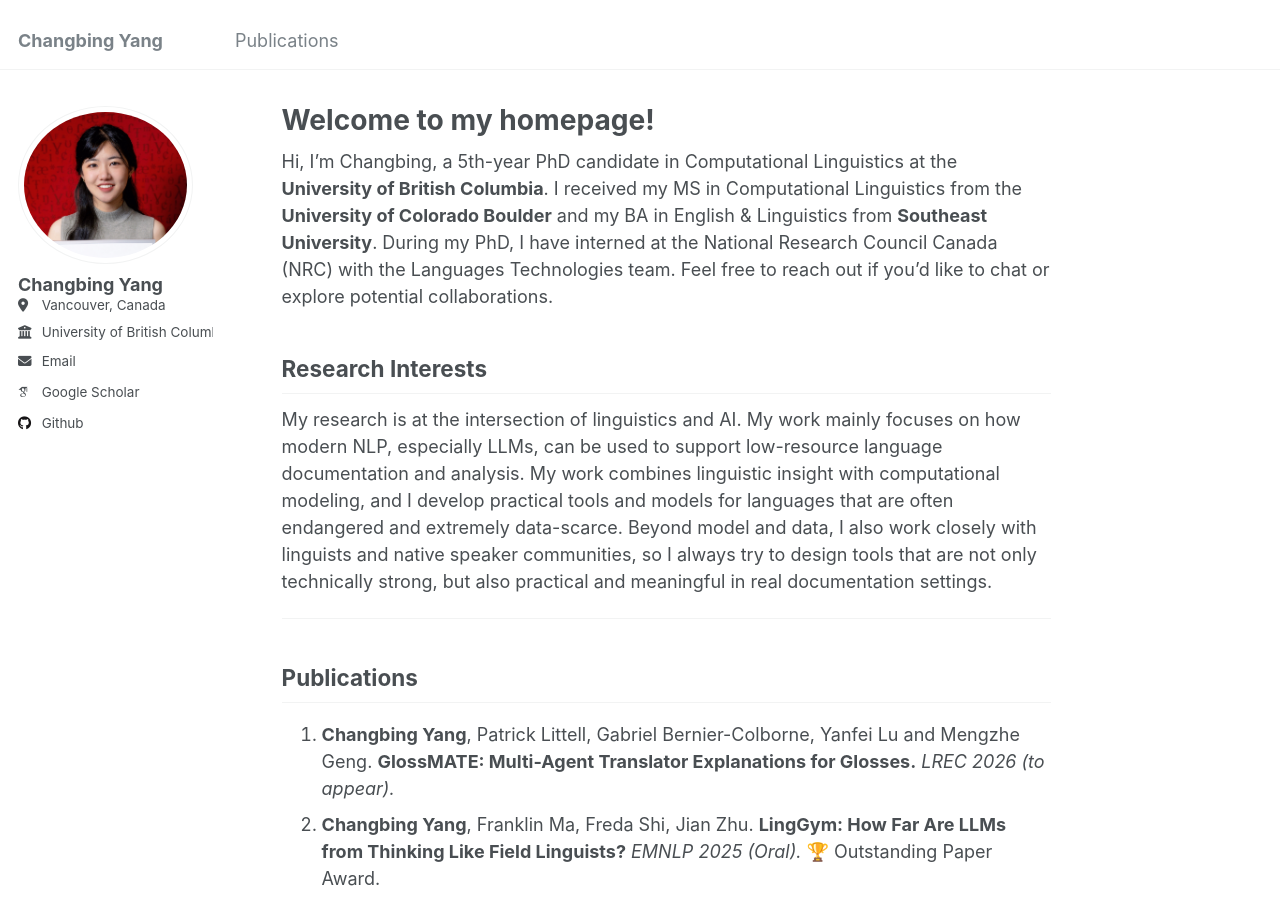
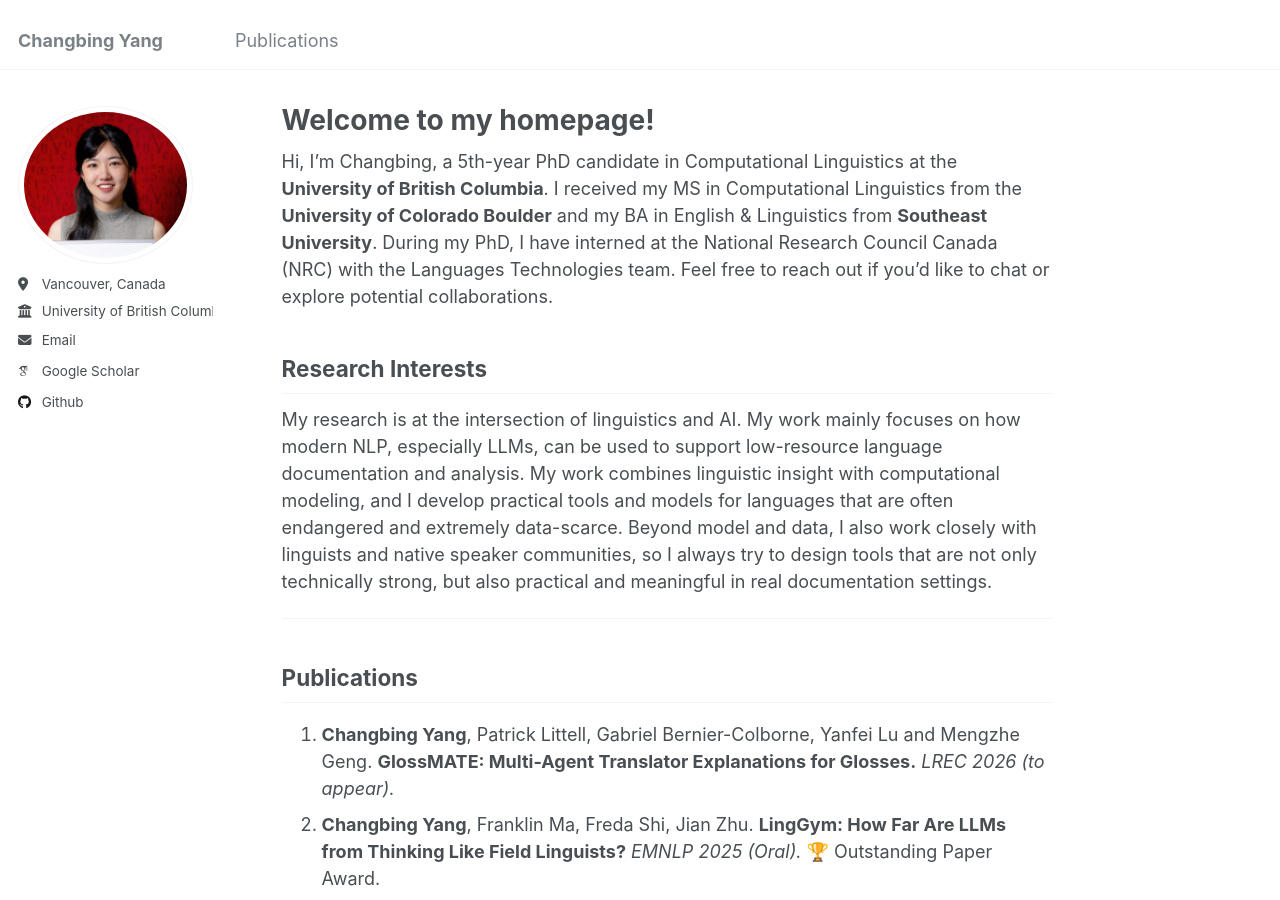
Before and after one commit to changbingY/changbingY.github.io, a Jekyll site: the page built from _pages/about.md, in a window 1280 px wide and 900 px high. Built offline with Jekyll 4.4.1, drawn with Linux system fonts in a browser that asks for light colours; some web fonts are replaced.

Commit message:
Update _config.yml

```diff
--- a/_config.yml
+++ b/_config.yml
@@ -20,7 +20,7 @@ remote_theme: academicpages/academicpages.github.io
 author:
   # Biographic information
   avatar           : "profile.jpg"
-  name             : "Changbing Yang"
+  name             : ""
   pronouns         : # example: "she/her"
   bio              : #"Computational Linguistics"
   location         : "Vancouver, Canada"
@@ -38,7 +38,7 @@ author:
   bitbucket        : # Username - Update with your username on the site
   codepen          : # Username
   dribbble         : # Username
-  github           : "https://github.com/changbingY"
+  github           : "changbingY"
   kaggle           : # Username
   stackoverflow    : # User number or user number and name (i.e., use "1" or "1/jeff-atwood")
 
```
